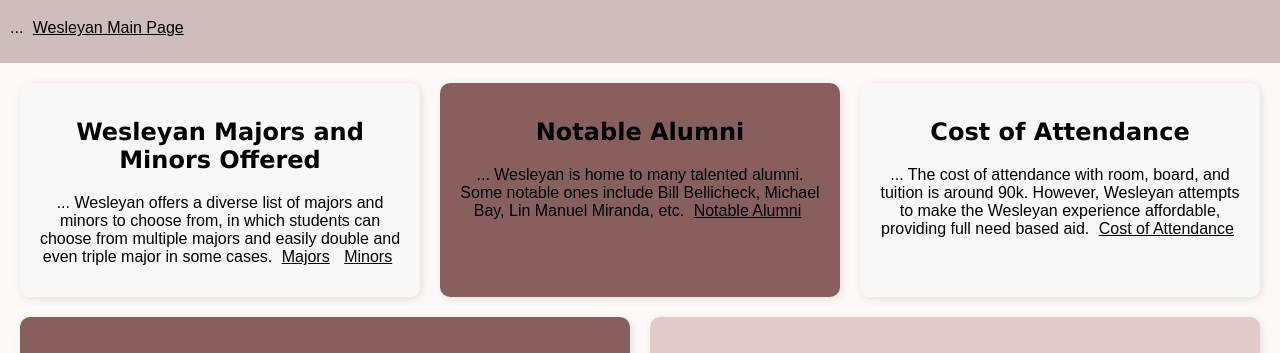
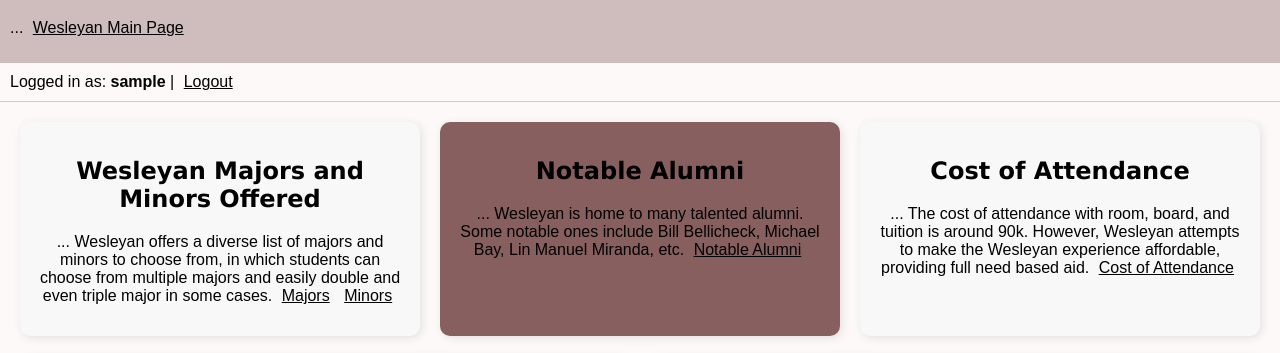
Before and after one commit to shikhargupta24/shikhargupta24.github.io, a PHP site: page / in a window 1280 px wide. Shown: the part 570-923 px from the top of the page. Run offline with PHP 8.4, Linux system fonts and the light colour scheme; the visitor is signed in with stand-in values (Sample User, id 1).

Commit message:
Update index.php

```diff
--- a/index.php
+++ b/index.php
@@ -60,6 +60,11 @@
             <a href="https://www.wesleyan.edu/about/" target="Wesleyan Page">Wesleyan Main Page</a>
         </p>
     </div>
+    <?php if(isset($_SESSION['username'])) ?>
+     <div style="padding: 10px; border-bottom: 1px solid #ccc;">
+        Logged in as: <strong><?= htmlspecialchars($_SESSION['username']) ?></strong>
+        | <a href="logout.php">Logout</a>
+    </div>
     </section>
 
     <div class="flex-container">
```
